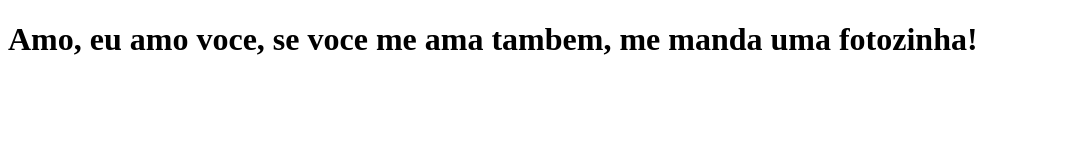
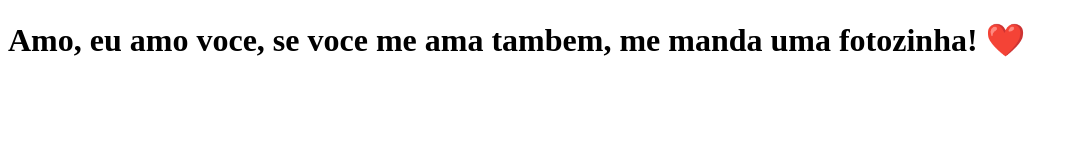
Before and after one commit to Smollky7/clone-tabnews, a Next.js app: page / in a window 1280 px wide. Shown: the top 160 px of the page, without its empty margins (0-1078 px from the left). Built offline with nearby package versions, Linux system fonts and the light colour scheme.

Commit message:
alteracao da mensagem

```diff
--- a/pages/index.js
+++ b/pages/index.js
@@ -1,4 +1,4 @@
 function Home() {
-  return <h1>Amo, eu amo voce, se voce me ama tambem, me manda uma fotozinha!</h1>
+  return <h1>Amo, eu amo voce, se voce me ama tambem, me manda uma fotozinha! ❤️</h1>
 }
 export default Home;
```
